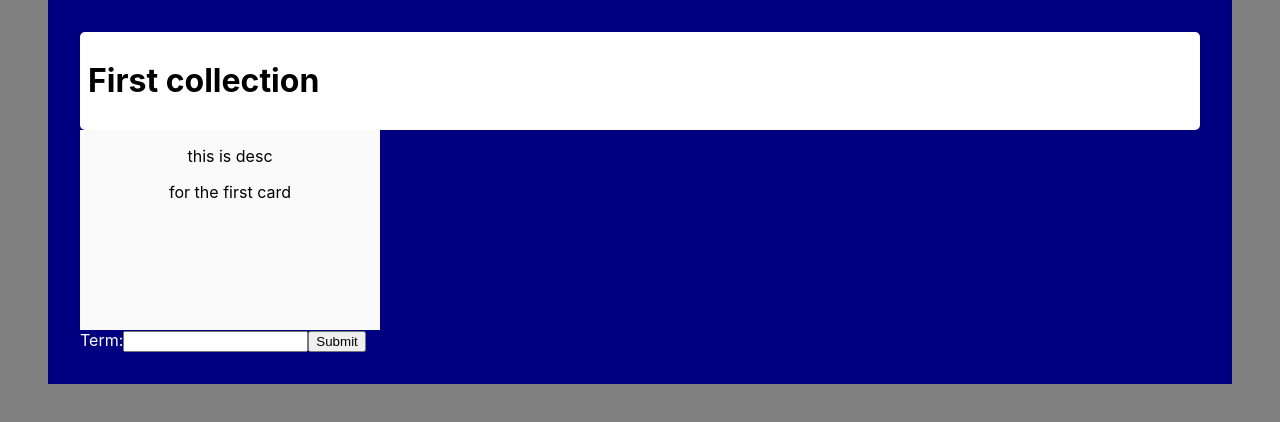
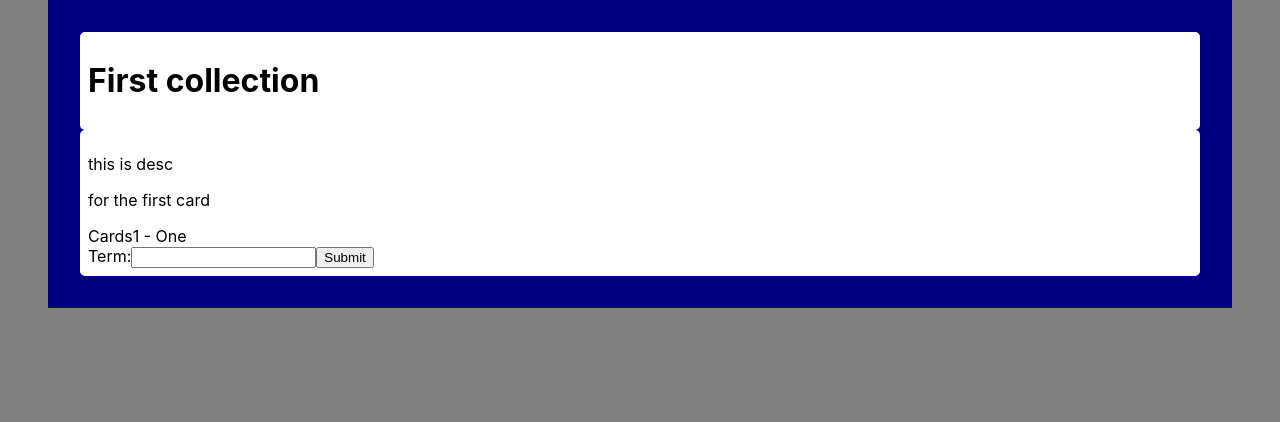
Before and after one commit to johndpope/munin-web, a React (Create React App) app: page /memory-card-collection/1/learn in a window 1280 px wide. Shown: the top 422 px of the page. Built offline with nearby package versions, Linux system fonts and the light colour scheme.

Commit message:
Add term card, wip

```diff
--- a/src/memory-card/classroom.component.tsx
+++ b/src/memory-card/classroom.component.tsx
@@ -2,6 +2,7 @@ import React from 'react';
 import { MemoryCard } from '../models/memory-card';
 import MemoryCardComponent from './memory-card.component';
 import './classroom.component.scss'
+import TermCardComponent from './term-card.component';
 
 class ClassroomComponent extends React.Component<ClassRoomProps, ClassRoomState> {
 
@@ -9,17 +10,6 @@ class ClassroomComponent extends React.Component<ClassRoomProps, ClassRoomState>
         super(props);
 
         this.state = { currentCardIndex: 0, isCardFlipped: true, answer: '' };
-    }
-
-    handleSubmit = (event: any) => {
-        console.log("Submit!");
-        this.setState({isCardFlipped: !this.state.isCardFlipped})
-        console.log('Is correct', this.state.answer === this.props.cards[this.state.currentCardIndex].term);
-        event.preventDefault();
-    }
-
-    handleChange = (event: any) => {
-        this.setState({answer: event.target.value})
     }
 
     render() {
@@ -31,14 +21,7 @@ class ClassroomComponent extends React.Component<ClassRoomProps, ClassRoomState>
                     </div>
         }
         return  <div className="classroom">
-                    <MemoryCardComponent card={cards[currentCardIndex]} isFlipped={this.state.isCardFlipped}/>
-                    <form onSubmit={this.handleSubmit}>
-                        <label>
-                            Term:
-                            <input type="text" name="term" value={this.state.answer} onChange={this.handleChange}/>
-                        </label>
-                        <input type="submit" value="Submit"/>
-                    </form>
+                    <TermCardComponent card={cards[currentCardIndex]}/>
                 </div>
     }
 
--- /dev/null
+++ b/src/memory-card/term-card.component.scss
@@ -0,0 +1,3 @@
+.term-card {
+    color: black
+}
--- /dev/null
+++ b/src/memory-card/term-card.component.tsx
@@ -0,0 +1,59 @@
+import React, { Component } from 'react';
+import { MemoryCard } from '../models/memory-card';
+import CardComponent from '../common/card.component';
+import './term-card.component.scss';
+
+class TermCardComponent extends Component<TermCardComponentProps, TermCardComponentState> {
+
+    constructor(props: TermCardComponentProps) {
+        super(props);
+        this.state = {hasSubmitted: false, answer: ''};
+    }
+
+    render() {
+        const card = this.props.card;
+        const description = splitTextIntoParagraphs(card.description);
+        return  (
+            <div className="term-card">
+                <CardComponent>
+                    <div className="term-card__description">{description}</div>
+                    <div className="term-card__term">{card.term}</div>
+                    <form onSubmit={this.handleSubmit}>
+                        <label>
+                            Term:
+                            <input type="text" name="term" value={this.state.answer} onChange={this.handleChange}/>
+                        </label>
+                        <input type="submit" value="Submit"/>
+                    </form>
+                </CardComponent>
+            </div>
+        );
+    }
+
+    handleSubmit = (event: any) => {
+        this.setState({hasSubmitted: true})
+        event.preventDefault();
+    }
+
+    handleChange = (event: any) => {
+        this.setState({answer: event.target.value})
+    }
+}
+
+function splitTextIntoParagraphs(s: string) {
+    var lines = s.split('\n');
+    return lines.map((line, index) => {
+        return <p key={index}>{line}</p>
+    });
+}
+
+interface TermCardComponentProps {
+    card: MemoryCard;
+}
+
+interface TermCardComponentState {
+    hasSubmitted: boolean;
+    answer: string;
+}
+
+export default TermCardComponent;
```
